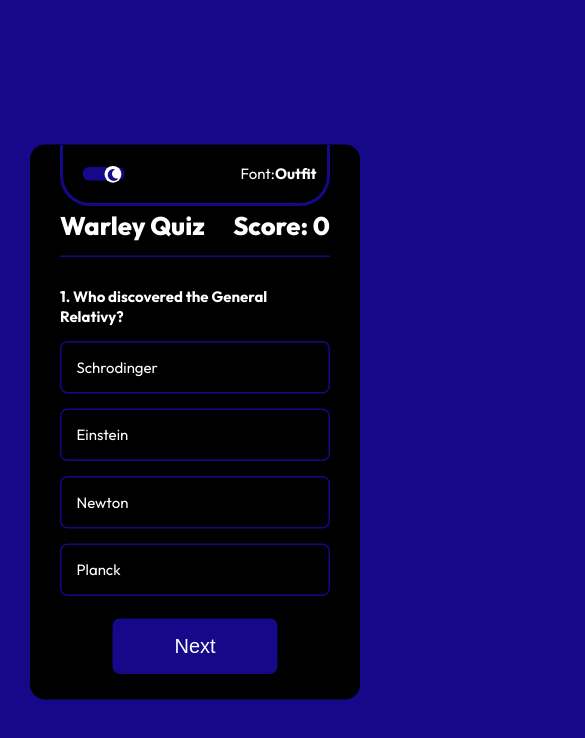
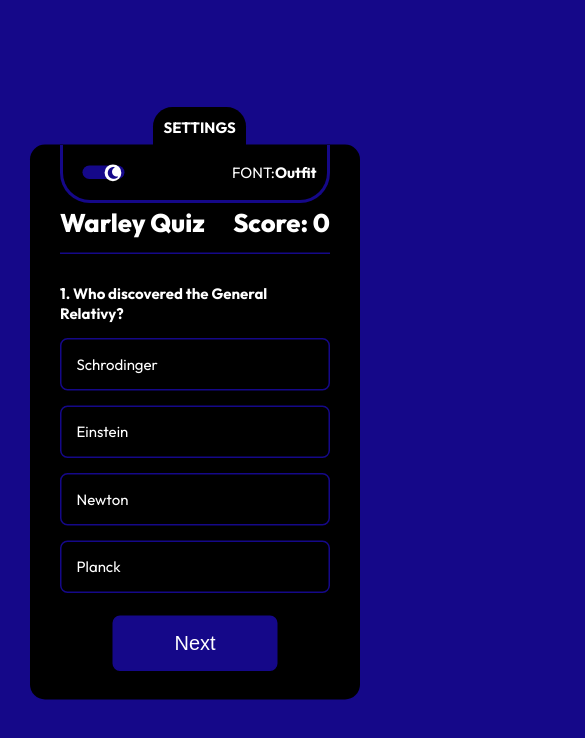
Before and after one commit to warrley/physisct-quiz, a plain HTML site: page index.html in a window 390 px wide. Both pictures are taken after a click on the element 103 px from the left and 173 px from the top of the page. Shown: the top 738 px of the page, 585 px wide, since content can reach past the window. Drawn offline with Linux system fonts and the light colour scheme.

Commit message:
font=mobile

```diff
--- a/index.html
+++ b/index.html
@@ -19,18 +19,19 @@
                     <i class="fa-solid fa-moon" id="escuro"></i>
                 </div>
             </div>
-            <p><strong>SETTINGS</strong></p>
-            <div class="font" onclick="font()">Font:
+            <p class="stg"><strong>SETTINGS</strong></p>
+            <div class="font" onclick="font()"> FONT:
                  <div class="name-font">
-                    <strong> Outfit <div class="bar"></strong>
+                    <div><strong>Outfit</strong></div>
                 </div>
             </div>
-        </div>
         </div>
         <div class="header">
             <div class="title">Warley Quiz</div>
             <div class="score">Score: 0</div>
         </div>
+
+
 
         <div class="q-1">
             <div class="question">1. Who discovered the General Relativy?</div>
--- a/script.js
+++ b/script.js
@@ -86,6 +86,7 @@ function nxt() {
 }
 
 function brilho() {
+    var stg = document.querySelector(".stg")
 
     circle.classList.toggle('light')
     circle.classList.toggle('dark')
@@ -94,6 +95,8 @@ function brilho() {
     if (circle.classList.contains('dark')) {
         container.style.background = 'black';
         body.style.background = '#150889';
+        stg.style.background = 'black';
+        stg.style.color = 'white';
         container.style.color = 'white';
         next.style.border = 'nonne'
         claro.style.display = 'none'
@@ -107,6 +110,8 @@ function brilho() {
         claro.style.display = 'block'
         circle.style.left = '2px'
         next.style.border = '1px solid #150889'
+        stg.style.background = 'white';
+        stg.style.color = '#150889';
     }
 }
 
@@ -136,6 +141,6 @@ function font() {
         nameFont.innerHTML = '<strong>Nunito</strong>';
     } else {
         body.style.fontFamily = 'Outfit';
-        nameFont.innerHTML = '<strong>Nunito</strong>';
+        nameFont.innerHTML = '<strong>Outfit</strong>';
     }
 }
--- a/style.css
+++ b/style.css
@@ -31,6 +31,7 @@ body {
 .options p {
     position: absolute;
     left: 370px;
+    transition: all 0.5s;
 }
 
 .toggle {
@@ -76,8 +77,11 @@ body {
 .font {
     cursor: pointer;
     display: flex;
-    position: relative;
 }
+
+
+
+
 
 
 
@@ -247,7 +251,7 @@ h1 {
     .options {
         margin-bottom: 2px;
         justify-content: space-between;
-        padding: 13px 7px 13px 7px;
+        padding: 12px 7px 12px 7px;
     }
 
     button {
@@ -267,4 +271,11 @@ h1 {
         font-size: 14px;
     }
 
+    .options p {
+        left: 60px;
+        bottom: 35px;
+        background-color: white;
+        padding: 7px;
+        border-radius: 13px 13px 0px 0px;
+    }
 }
```
